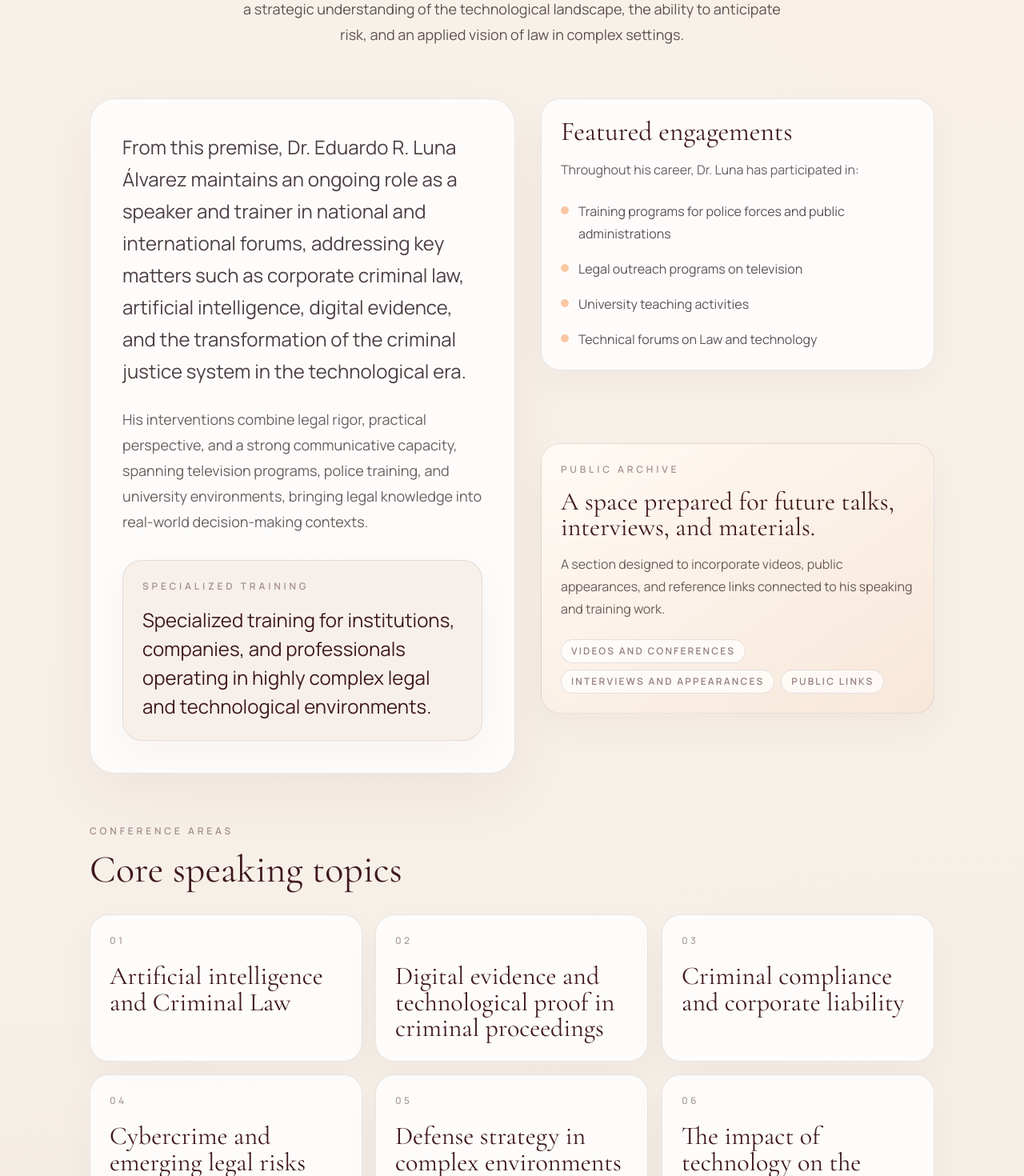
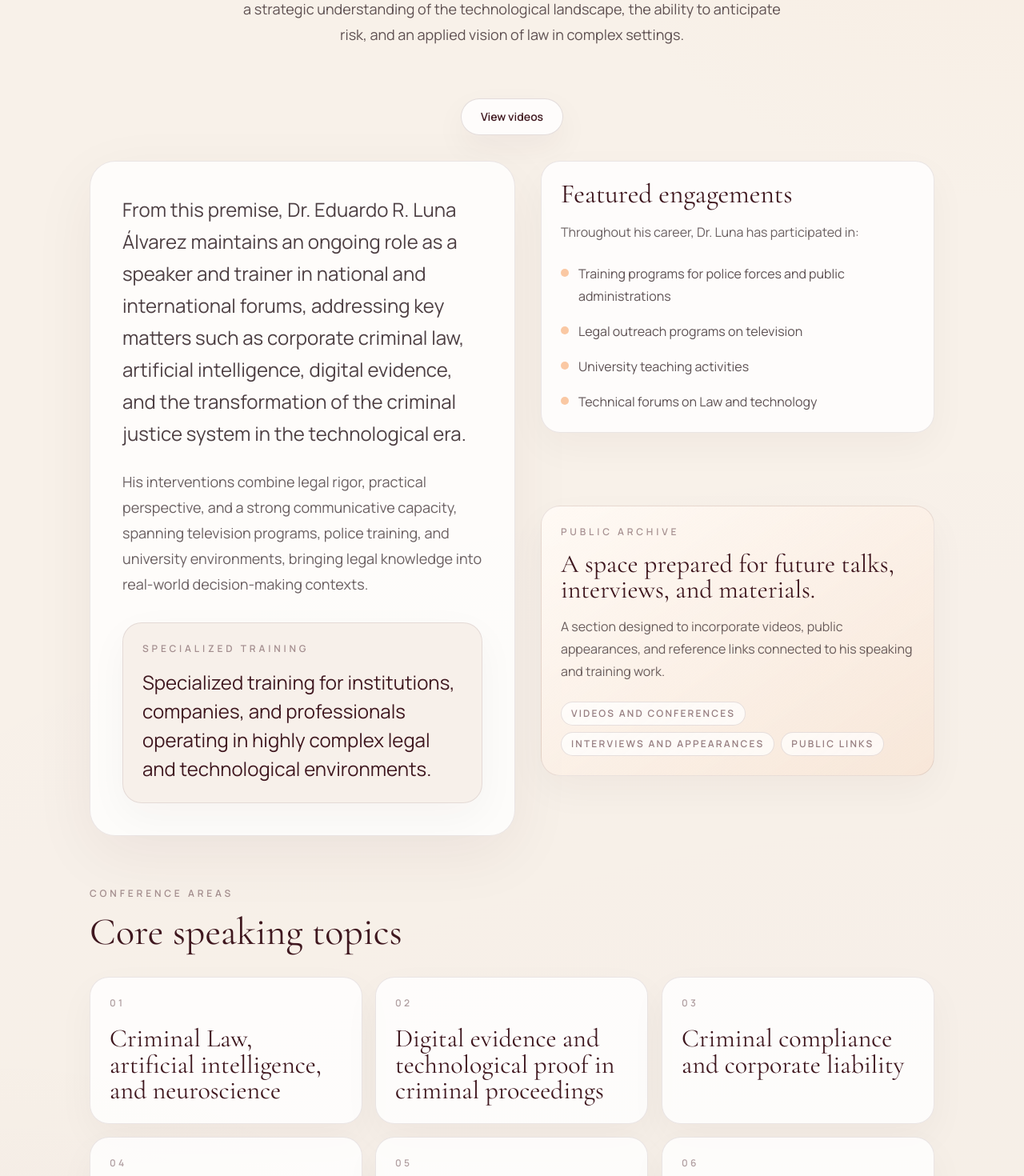
Before and after one commit to Franstreet/luna-legal-lab, a Next.js app: page /en in a window 1280 px wide. Shown: the part 5880-7350 px from the top of the page at 80% size. Built offline with nearby package versions, Linux system fonts and the light colour scheme.

Commit message:
Refine conference CTAs and translations

```diff
--- a/components/Conferences.tsx
+++ b/components/Conferences.tsx
@@ -21,7 +21,20 @@ export function Conferences({ content }: ConferencesProps) {
           />
         </Reveal>
 
-        <div className="mt-16 grid gap-8 xl:grid-cols-[minmax(0,1.04fr)_minmax(300px,0.96fr)]">
+        <Reveal delay={180}>
+          <div className="mt-16 flex justify-center">
+            <a
+              href="https://www.youtube.com/@eduardolunaabogado/videos?app=desktop&view=0&sort=dd&shelf_id=1"
+              target="_blank"
+              rel="noreferrer"
+              className="inline-flex w-fit items-center justify-center rounded-full border border-primary/14 bg-white/80 px-6 py-3 text-sm font-semibold text-primary shadow-[0_16px_40px_rgba(63,23,31,0.05)] hover:-translate-y-0.5 hover:border-primary/24 hover:bg-white"
+            >
+              {content.videoButton}
+            </a>
+          </div>
+        </Reveal>
+
+        <div className="mt-8 grid gap-8 xl:grid-cols-[minmax(0,1.04fr)_minmax(300px,0.96fr)]">
           <Reveal>
             <article className="rounded-[2rem] border border-primary/10 bg-white/78 p-8 shadow-[0_24px_80px_rgba(63,23,31,0.06)] sm:p-10">
               <p className="text-2xl leading-10 text-foreground/82">
--- a/messages/de.json
+++ b/messages/de.json
@@ -107,7 +107,7 @@
       "Er absolvierte internationale Forschungsaufenthalte an der Università degli Studi Guglielmo Marconi in Rom und ist Autor mehrerer juristischer Monografien sowie zahlreicher wissenschaftlicher Beiträge in hochrangigen Fachzeitschriften, insbesondere in den Bereichen Strafprozessrecht, technologische Beweisführung und Künstliche Intelligenz.",
       "In Anerkennung seiner beruflichen Laufbahn wurde er mit dem Nationalen Ley-Preis 2021 als bester Anwalt im Strafrecht ausgezeichnet."
     ],
-    "fullProfileCta": "Vollständiges Profil ansehen",
+    "fullProfileCta": "Publikationen und Artikel.",
     "pillars": [
       "Gutachten und Berichte für staatliche Stellen und Polizeibehörden.",
       "Globale Strafverteidigung mit Spezialisierung auf hochkomplexe Fälle.",
@@ -118,6 +118,7 @@
     "eyebrow": "Konferenzen und Fachschulungen",
     "title": "Recht, Technologie und Strategie für reale Einsatzfelder.",
     "description": "Zeitgemäße juristische Praxis verlangt mehr als technisches Wissen: Sie erfordert ein strategisches Verständnis des technologischen Umfelds, die Fähigkeit zur Antizipation und einen anwendungsbezogenen Blick auf das Recht in komplexen Kontexten.",
+    "videoButton": "Videos ansehen",
     "paragraphs": [
       "Ausgehend von diesem Ansatz ist Dr. Eduardo R. Luna Álvarez kontinuierlich als Referent und Ausbilder in nationalen und internationalen Foren tätig und behandelt zentrale Themen wie Unternehmensstrafrecht, Künstliche Intelligenz, digitale Beweise und den Wandel des Strafrechtssystems im technologischen Zeitalter.",
       "Seine Beiträge verbinden juristische Präzision, praxisnahe Perspektive und kommunikative Stärke. Er wirkt in Fernsehformaten, polizeilichen Fortbildungen und universitären Kontexten mit und überträgt juristisches Wissen in reale Entscheidungssituationen."
@@ -130,7 +131,7 @@
       "eyebrow": "Konferenzthemen",
       "title": "Zentrale Themenfelder",
       "items": [
-        "Künstliche Intelligenz und Strafrecht",
+        "Strafrecht, Künstliche Intelligenz und Neurowissenschaften",
         "Digitale Beweise und technologische Evidenz im Strafverfahren",
         "Strafrechtliche Compliance und Unternehmensverantwortung",
         "Cyberkriminalität und neue rechtliche Risiken",
--- a/messages/en.json
+++ b/messages/en.json
@@ -107,7 +107,7 @@
       "He has completed international research stays at the Università degli Studi Guglielmo Marconi (Rome) and is the author of several legal monographs and numerous scientific articles published in high-impact journals, primarily in the fields of criminal procedural law, technological evidence, and artificial intelligence.",
       "In recognition of his professional career, he was awarded the 2021 National Ley Award for Best Criminal Law Lawyer."
     ],
-    "fullProfileCta": "View full profile",
+    "fullProfileCta": "Publications and Articles.",
     "pillars": [
       "Opinions and expert reports for public institutions and police forces.",
       "Global criminal defense with a specialization in high-complexity matters.",
@@ -118,6 +118,7 @@
     "eyebrow": "Conferences and Training",
     "title": "Law, technology, and strategy applied to real-world environments.",
     "description": "Contemporary legal practice requires more than technical knowledge: it demands a strategic understanding of the technological landscape, the ability to anticipate risk, and an applied vision of law in complex settings.",
+    "videoButton": "View videos",
     "paragraphs": [
       "From this premise, Dr. Eduardo R. Luna Álvarez maintains an ongoing role as a speaker and trainer in national and international forums, addressing key matters such as corporate criminal law, artificial intelligence, digital evidence, and the transformation of the criminal justice system in the technological era.",
       "His interventions combine legal rigor, practical perspective, and a strong communicative capacity, spanning television programs, police training, and university environments, bringing legal knowledge into real-world decision-making contexts."
@@ -130,7 +131,7 @@
       "eyebrow": "Conference Areas",
       "title": "Core speaking topics",
       "items": [
-        "Artificial intelligence and Criminal Law",
+        "Criminal Law, artificial intelligence, and neuroscience",
         "Digital evidence and technological proof in criminal proceedings",
         "Criminal compliance and corporate liability",
         "Cybercrime and emerging legal risks",
--- a/messages/es.json
+++ b/messages/es.json
@@ -107,7 +107,7 @@
       "Ha realizado estancias de investigación internacional en la Università degli Studi Guglielmo Marconi (Roma) y es autor de diversas monografías jurídicas y de numerosos artículos científicos publicados en revistas de alto impacto, principalmente en el ámbito del derecho procesal penal, prueba tecnológica e inteligencia artificial.",
       "En reconocimiento a su trayectoria profesional, ha sido distinguido con el Premio Nacional de Ley 2021 al mejor abogado en derecho penal."
     ],
-    "fullProfileCta": "Ver perfil completo",
+    "fullProfileCta": "Publicaciones y Artículos.",
     "pillars": [
       "Dictámenes e informes para estamentos oficiales y cuerpos policiales.",
       "Defensa penal global, con especialización en asuntos de alta complejidad.",
@@ -118,6 +118,7 @@
     "eyebrow": "Conferencias y formación",
     "title": "Derecho, tecnología y estrategia aplicada a entornos reales.",
     "description": "La práctica jurídica contemporánea exige algo más que conocimiento técnico: requiere comprensión estratégica del entorno tecnológico, capacidad de anticipación y una visión aplicada del Derecho en contextos complejos.",
+    "videoButton": "Ver videos",
     "paragraphs": [
       "Desde esta premisa, el Dr. Eduardo R. Luna Álvarez desarrolla una actividad continuada como ponente y formador en foros nacionales e internacionales, abordando materias clave como el derecho penal corporativo, la inteligencia artificial, la prueba digital y la transformación del sistema penal en la era tecnológica.",
       "Sus intervenciones combinan rigor jurídico, enfoque práctico y capacidad divulgativa, participando en programas de televisión, formaciones policiales y entornos universitarios, trasladando el conocimiento jurídico a contextos reales de toma de decisiones."
@@ -130,7 +131,7 @@
       "eyebrow": "Áreas de conferencia",
       "title": "Materias clave de intervención",
       "items": [
-        "Inteligencia artificial y Derecho penal",
+        "Derecho penal, inteligencia artificial y neurociencia",
         "Prueba digital y evidencia tecnológica en el proceso penal",
         "Compliance penal y responsabilidad de la empresa",
         "Ciberdelincuencia y nuevos riesgos jurídicos",
--- a/messages/it.json
+++ b/messages/it.json
@@ -107,7 +107,7 @@
       "Ha svolto soggiorni di ricerca internazionale presso la Università degli Studi Guglielmo Marconi (Roma) ed è autore di diverse monografie giuridiche e di numerosi articoli scientifici pubblicati su riviste ad alto impatto, soprattutto nell'ambito del diritto processuale penale, della prova tecnologica e dell'intelligenza artificiale.",
       "In riconoscimento della sua traiettoria professionale, gli è stato conferito il Premio Nazionale Ley 2021 come miglior avvocato penalista."
     ],
-    "fullProfileCta": "Vedi profilo completo",
+    "fullProfileCta": "Pubblicazioni e articoli.",
     "pillars": [
       "Redazione di pareri e relazioni per enti ufficiali e forze di polizia.",
       "Difesa penale globale con specializzazione in casi ad alta complessità.",
@@ -118,6 +118,7 @@
     "eyebrow": "Conferenze e formazione",
     "title": "Diritto, tecnologia e strategia applicata a contesti reali.",
     "description": "La pratica giuridica contemporanea richiede qualcosa di più della sola conoscenza tecnica: richiede comprensione strategica del contesto tecnologico, capacità di anticipazione e una visione applicata del diritto in scenari complessi.",
+    "videoButton": "Guarda i video",
     "paragraphs": [
       "A partire da questa premessa, il Dr. Eduardo R. Luna Álvarez svolge un'attività continuativa come relatore e formatore in contesti nazionali e internazionali, affrontando temi chiave come il diritto penale societario, l'intelligenza artificiale, la prova digitale e la trasformazione del sistema penale nell'era tecnologica.",
       "I suoi interventi combinano rigore giuridico, approccio pratico e capacità divulgativa, con partecipazioni in programmi televisivi, formazioni per le forze di polizia e contesti universitari, portando il sapere giuridico in scenari reali di assunzione delle decisioni."
@@ -130,7 +131,7 @@
       "eyebrow": "Aree di conferenza",
       "title": "Temi principali di intervento",
       "items": [
-        "Intelligenza artificiale e diritto penale",
+        "Diritto penale, intelligenza artificiale e neuroscienze",
         "Prova digitale ed evidenza tecnologica nel processo penale",
         "Compliance penale e responsabilità d'impresa",
         "Criminalità informatica e nuovi rischi giuridici",
```
